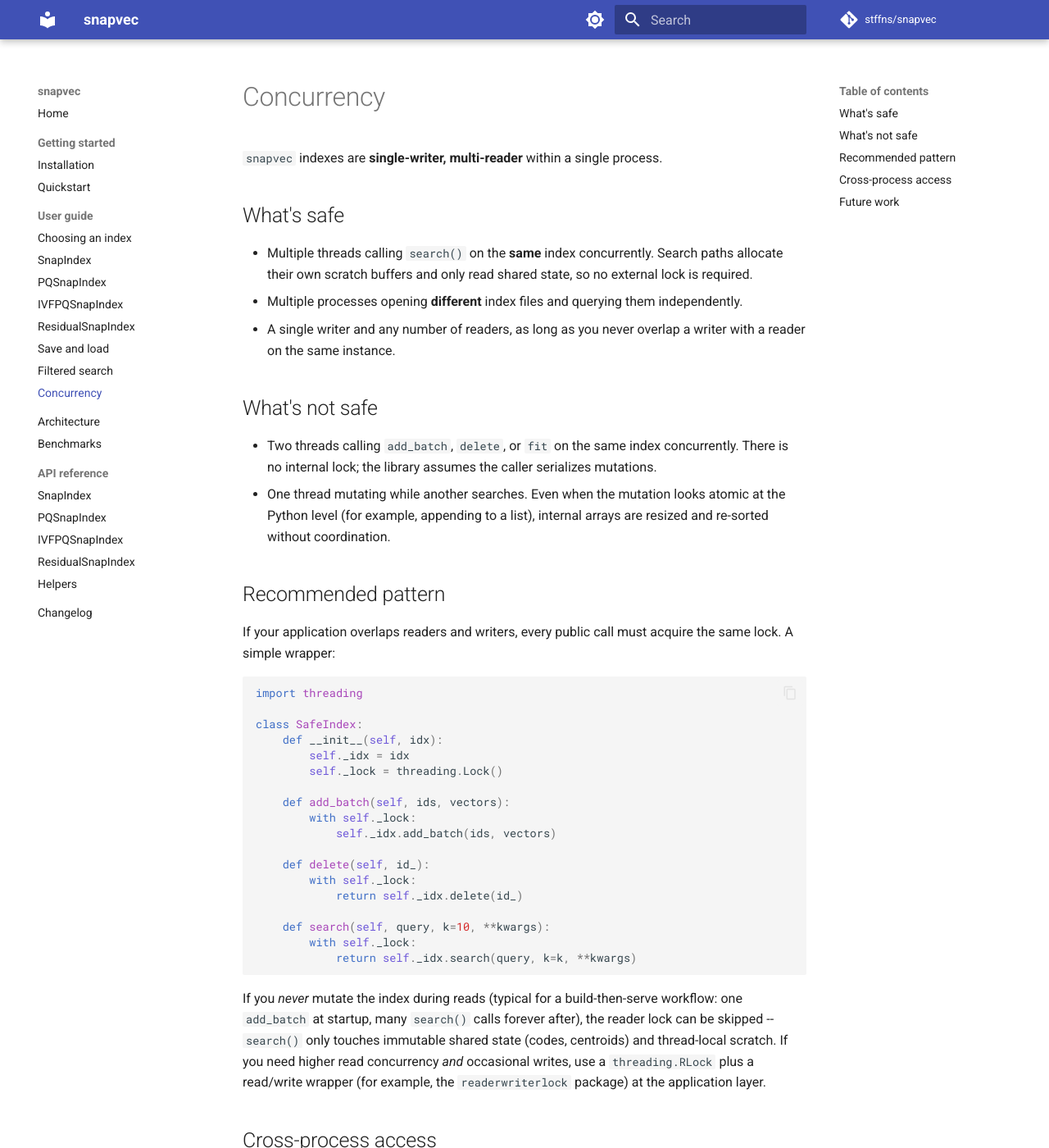
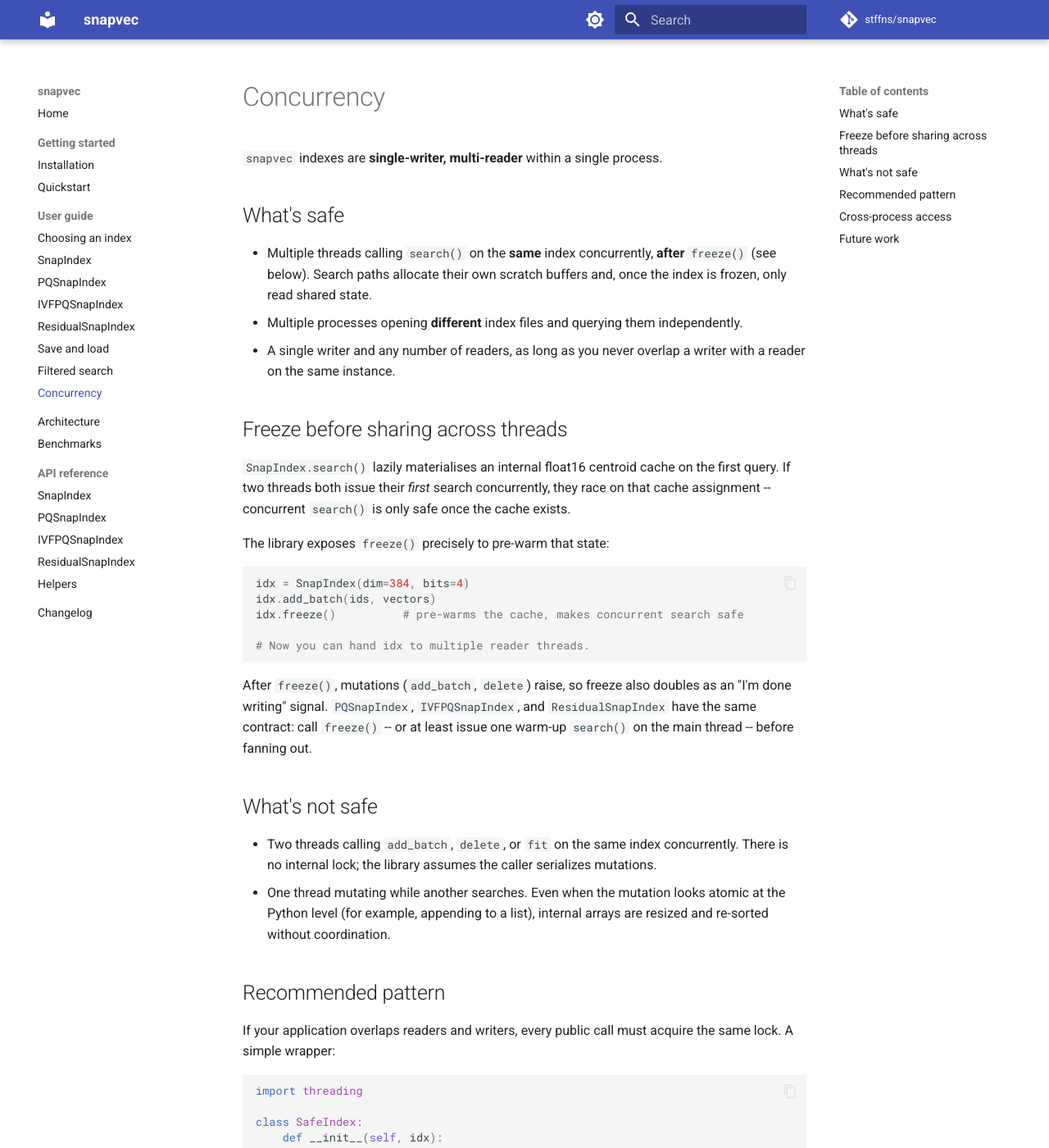
Before and after one commit to stffns/snapvec, an MkDocs documentation site: the page built from docs/user-guide/concurrency.md, in a window 1280 px wide and 1400 px high. Shown: the whole window at 82% size. Built offline with MkDocs 1.6.1 and Material for MkDocs 9.7.7, drawn with Linux system fonts in a browser that asks for light colours; comment, search, counter and statistics services are not loaded.

Commit message:
docs: document freeze() as a prerequisite for concurrent search
SnapIndex.search() lazily materialises a float16 centroid cache on the
first query.  Two threads hitting their first search concurrently race
on that assignment.  freeze() pre-warms the cache on purpose (see the
docstring in _index.py:freeze), so the concurrency contract should
require it -- or at least one serial warm-up search -- before fanning
out.  PQSnapIndex / IVFPQSnapIndex / ResidualSnapIndex inherit the
same contract via FreezableIndex.

````diff
--- a/docs/user-guide/concurrency.md
+++ b/docs/user-guide/concurrency.md
@@ -5,13 +5,36 @@ process.
 
 ## What's safe
 
-- Multiple threads calling `search()` on the **same** index concurrently.
-  Search paths allocate their own scratch buffers and only read shared
-  state, so no external lock is required.
+- Multiple threads calling `search()` on the **same** index concurrently,
+  **after** `freeze()` (see below).  Search paths allocate their own
+  scratch buffers and, once the index is frozen, only read shared state.
 - Multiple processes opening **different** index files and querying
   them independently.
 - A single writer and any number of readers, as long as you never
   overlap a writer with a reader on the same instance.
+
+## Freeze before sharing across threads
+
+`SnapIndex.search()` lazily materialises an internal float16 centroid
+cache on the first query.  If two threads both issue their *first*
+search concurrently, they race on that cache assignment -- concurrent
+`search()` is only safe once the cache exists.
+
+The library exposes `freeze()` precisely to pre-warm that state:
+
+```python
+idx = SnapIndex(dim=384, bits=4)
+idx.add_batch(ids, vectors)
+idx.freeze()          # pre-warms the cache, makes concurrent search safe
+
+# Now you can hand idx to multiple reader threads.
+```
+
+After `freeze()`, mutations (`add_batch`, `delete`) raise, so freeze
+also doubles as an "I'm done writing" signal.  `PQSnapIndex`,
+`IVFPQSnapIndex`, and `ResidualSnapIndex` have the same contract:
+call `freeze()` -- or at least issue one warm-up `search()` on the
+main thread -- before fanning out.
 
 ## What's not safe
 
````
